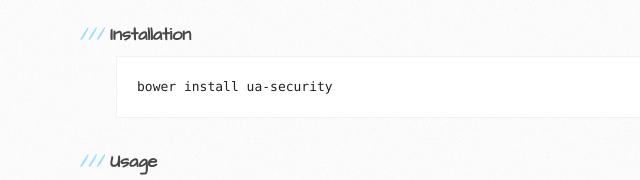
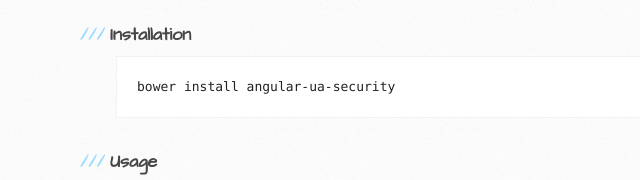
Before and after one commit to dspies/ua-security, a website: page index.html in a window 1280 px wide. Shown: the part 494-674 px from the top of the page, 54-694 px from the left. Drawn offline with Linux system fonts and the light colour scheme.

Commit message:
Updated Bower install instructions

```diff
--- a/index.html
+++ b/index.html
@@ -40,7 +40,7 @@
             </ul>
 
             <h3><a name="installation" class="anchor" href="#installation"><span class="octicon octicon-link"></span></a>Installation</h3>
-            <pre class="code">bower install ua-security</pre>
+            <pre class="code">bower install angular-ua-security</pre>
 
             <h3><a name="usage" class="anchor" href="#usage"><span class="octicon octicon-link"></span></a>Usage</h3>
             <pre class="code">angular.module('your-app', ['ua.security']);</pre>
```
